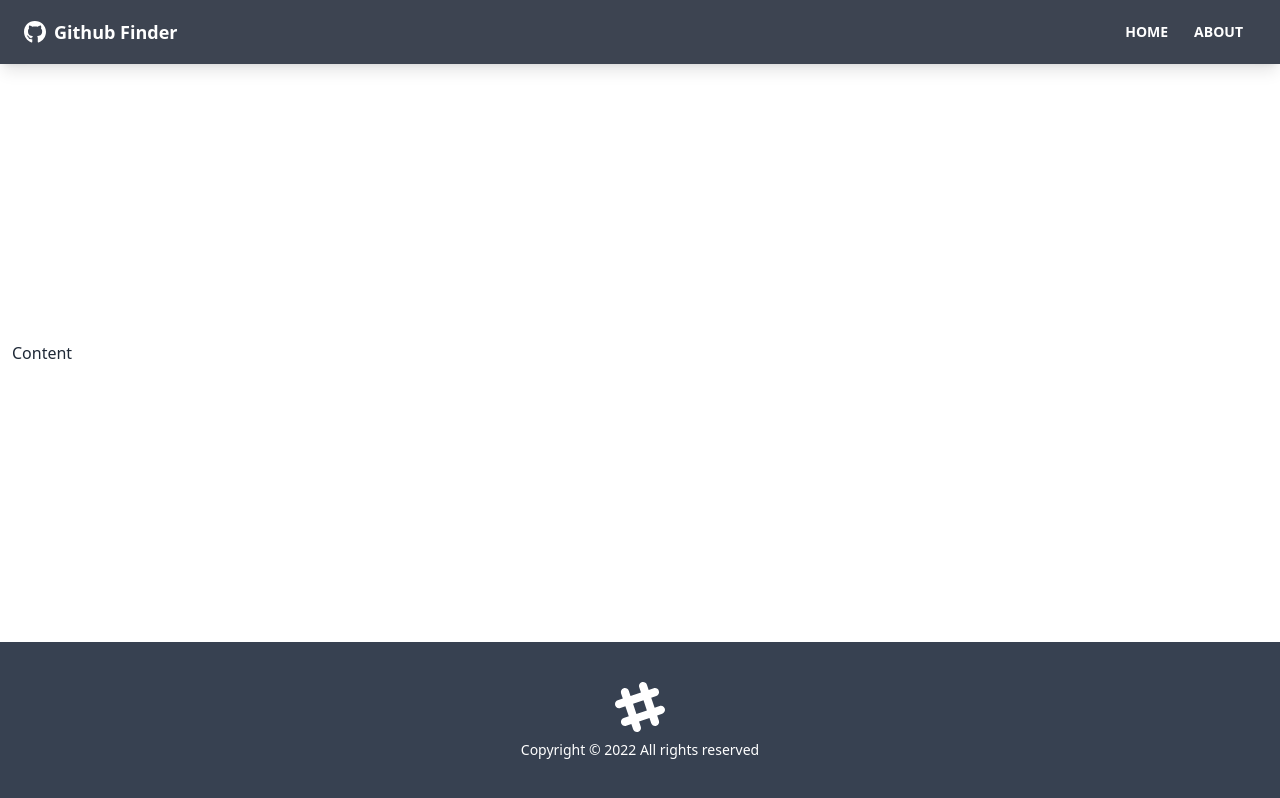
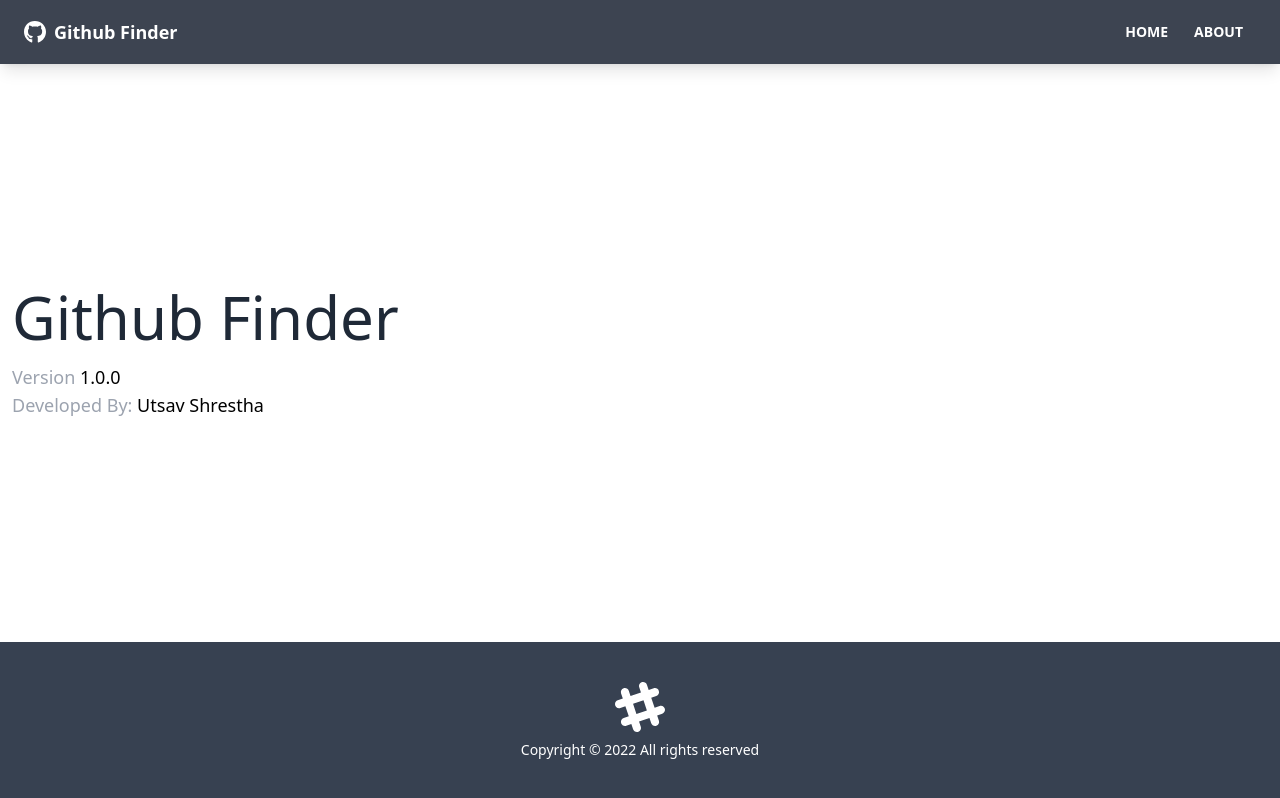
Before and after one commit to utsavsth/github-finder, a React (Create React App) app: page /about in a window 1280 px wide. Built offline with nearby package versions, Linux system fonts and the light colour scheme; the HTML template or start-up script is replaced by a standard one.

Commit message:
create pages and setup routes

```diff
--- a/src/App.js
+++ b/src/App.js
@@ -1,8 +1,13 @@
 import {
   BrowserRouter as  Router,
-  Route
+  Route,
+  Routes
 }
 from 'react-router-dom';
+
+import Home from './pages/Home';
+import About from './pages/About';
+import NotFound from './pages/NotFound';
 
 import Navbar from './components/layout/Navbar';
 import Footer from './components/layout/Footer';
@@ -13,7 +18,14 @@
       <div className='flex flex-col justify-between h-screen'>
         <Navbar />
 
-        <main className='container mx-auto px-3 pb-12'>Content</main>
+        <main className='container mx-auto px-3 pb-12'>
+          <Routes>
+            <Route path='/' element={<Home />} />
+            <Route path='/about' element={<About />} />
+            <Route path='/notfound' element={<NotFound />} />
+            <Route path='/*' element={<NotFound />} />
+          </Routes>
+        </main>
 
         <Footer />
       </div>
--- /dev/null
+++ b/src/pages/About.jsx
@@ -0,0 +1,17 @@
+function About() {
+  return (
+    <div>
+      <h1 className='text-6xl mb-4'>Github Finder</h1>
+
+      <p className='text-lg text-gray-400'>
+        Version <span className='text-black'> 1.0.0</span>
+      </p>
+      <p className='text-lg text-gray-400'>
+        Developed By:
+        <a className='text-black' href='/'> Utsav Shrestha</a>
+      </p>
+    </div>
+  );
+}
+
+export default  About
--- /dev/null
+++ b/src/pages/Home.jsx
@@ -0,0 +1,9 @@
+function Home() {
+  return (
+    <div>
+      <h1 className='text-6xl'>Welcome</h1>
+    </div>
+  );
+}
+
+export default  Home
--- /dev/null
+++ b/src/pages/NotFound.jsx
@@ -0,0 +1,22 @@
+import { FaHome } from 'react-icons/fa';
+import { Link } from 'react-router-dom';
+function NotFound() {
+  return (
+    <div className='hero'>
+      <div className='text-center hero-content'>
+        <div className='max-w-lg'>
+          <h1 className='text-8xl font-bold mb-8'>
+            Oops!
+          </h1>
+          <p className='text-5xl mb-8'>404 - Page not found</p>
+          <Link to='/' className='btn btn-primary btn-lg' >
+            <FaHome className='mr-2' />
+            Back To Home
+          </Link>
+        </div>
+      </div>
+    </div>
+  );
+}
+
+export default  NotFound
```
